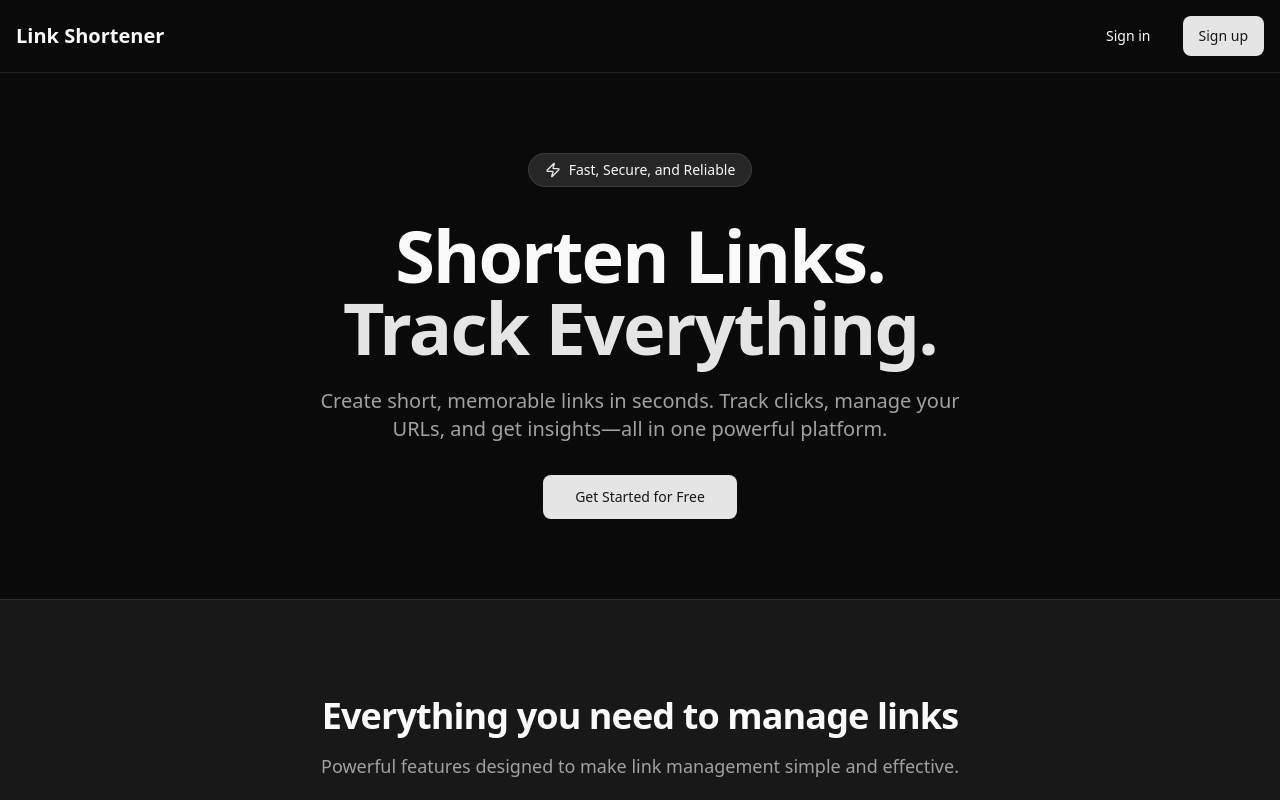
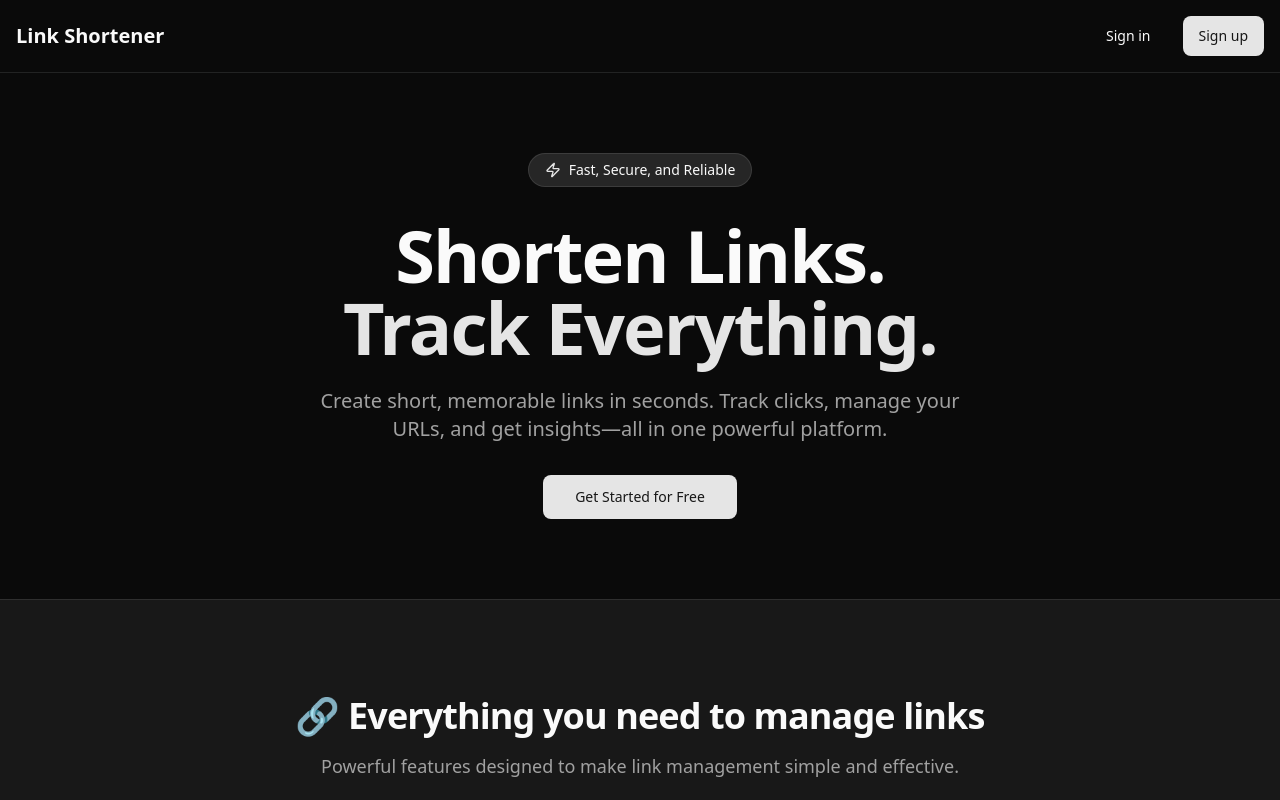
Before and after one commit to Lakro/linkshortenerproject, a Next.js app: page / in a window 1280 px wide. Shown: the top 800 px of the page. Built offline with nearby package versions, Linux system fonts and the light colour scheme; no server answers.

Commit message:
Added symbol

```diff
--- a/app/page.tsx
+++ b/app/page.tsx
@@ -48,7 +48,7 @@ export default async function Home() {
         <div className="mx-auto max-w-6xl">
           <div className="mb-12 text-center">
             <h2 className="mb-4 text-3xl font-bold tracking-tight md:text-4xl">
-              Everything you need to manage links
+              🔗 Everything you need to manage links
             </h2>
             <p className="mx-auto max-w-2xl text-lg text-muted-foreground">
               Powerful features designed to make link management simple and effective.
```
